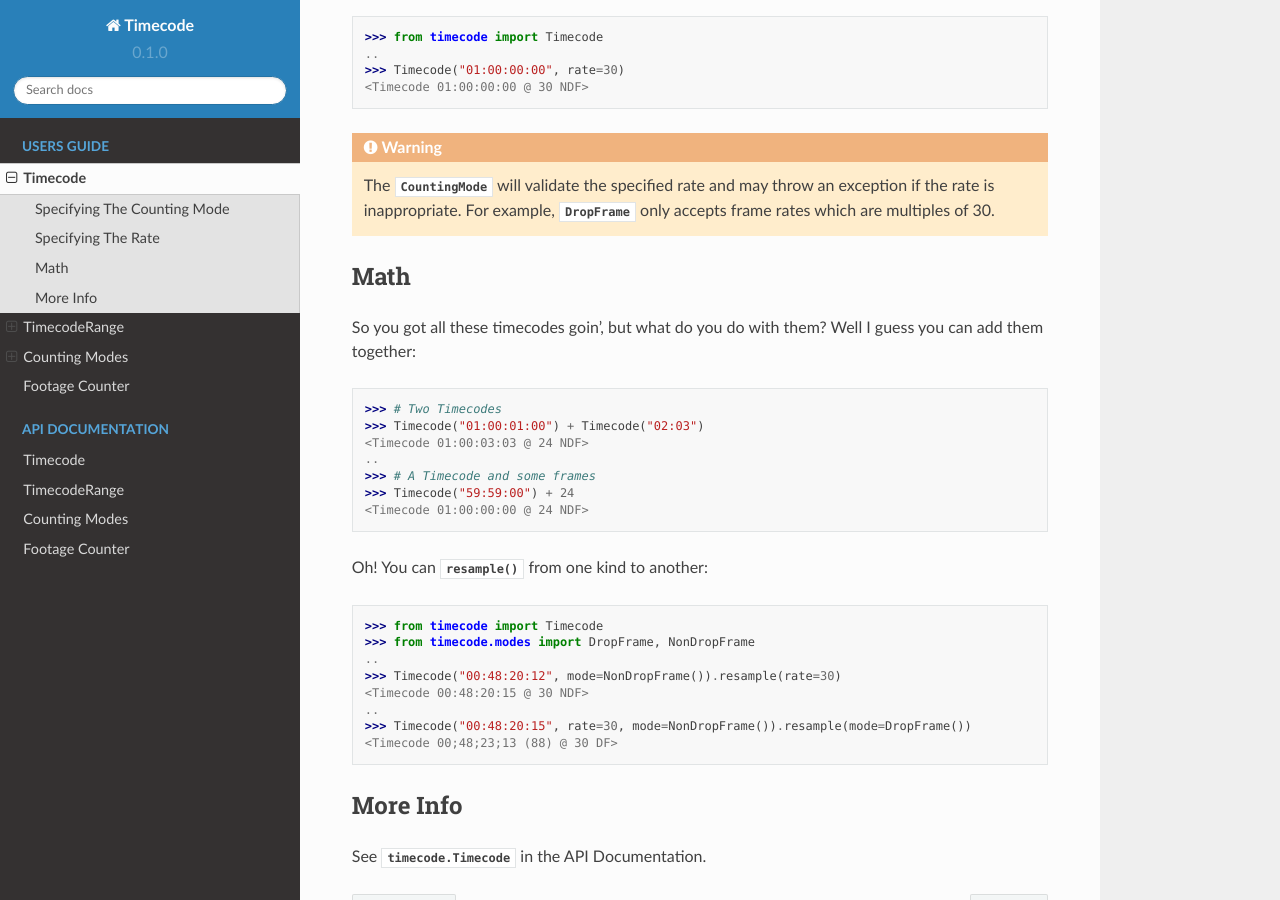
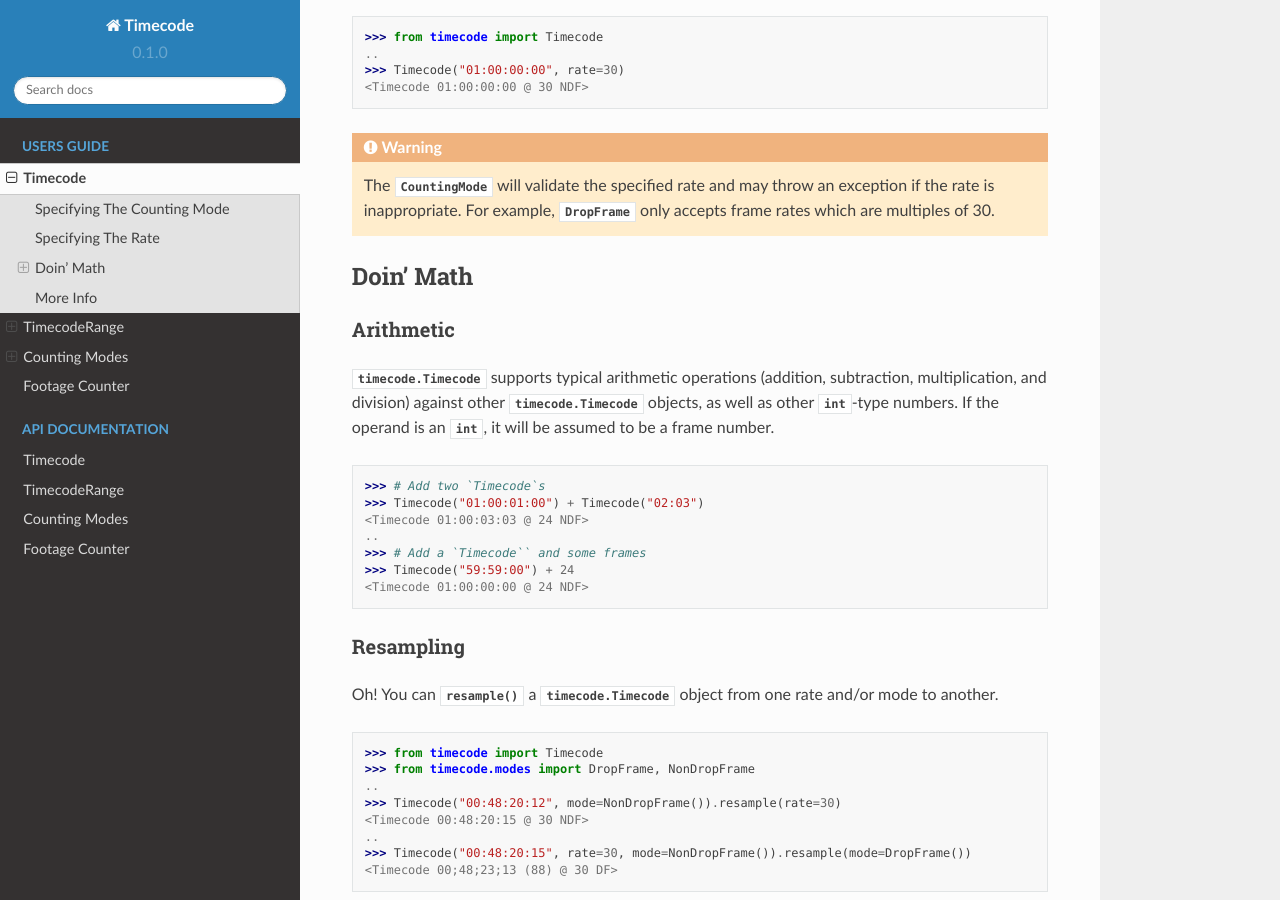
Before and after one commit to mjiggidy/timecode, a Sphinx documentation site: the page built from docs/source/usage/timecode.rst, in a window 1280 px wide and 900 px high, scrolled down 1056 px. Built offline with Sphinx 7.4.7 and the Read the Docs theme 2.0.0, drawn with Linux system fonts in a browser that asks for light colours.

Commit message:
Make "Math" sound more professional and uppity

```diff
--- a/docs/source/usage/timecode.rst
+++ b/docs/source/usage/timecode.rst
@@ -49,20 +49,28 @@ may be explicitly set with the ``rate`` parameter.
    :py:class:`~timecode.modes.DropFrame` only accepts frame rates which are multiples of 30.
 
 
-Math
-----
+Doin' Math
+----------
 
-So you got all these timecodes goin', but what do you do with them?  Well I guess you can add them together:
+Arithmetic
+~~~~~~~~~~
 
->>> # Two Timecodes
+:py:class:`timecode.Timecode` supports typical arithmetic operations (addition, subtraction, multiplication, and division) against
+other :py:class:`timecode.Timecode` objects, as well as other :py:class:`int`\-type numbers.  If the operand is an :py:class:`int`\,
+it will be assumed to be a frame number.
+
+>>> # Add two `Timecode`s
 >>> Timecode("01:00:01:00") + Timecode("02:03")
 <Timecode 01:00:03:03 @ 24 NDF>
 ..
->>> # A Timecode and some frames
+>>> # Add a `Timecode`` and some frames
 >>> Timecode("59:59:00") + 24
 <Timecode 01:00:00:00 @ 24 NDF>
 
-Oh!  You can :py:meth:`~timecode.Timecode.resample` from one kind to another:
+Resampling
+~~~~~~~~~~
+
+Oh!  You can :py:meth:`~timecode.Timecode.resample` a :py:class:`timecode.Timecode` object from one rate and/or mode to another.
 
 >>> from timecode import Timecode
 >>> from timecode.modes import DropFrame, NonDropFrame
@@ -73,6 +81,7 @@ Oh!  You can :py:meth:`~timecode.Timecode.resample` from one kind to another:
 >>> Timecode("00:48:20:15", rate=30, mode=NonDropFrame()).resample(mode=DropFrame())
 <Timecode 00;48;23;13 (88) @ 30 DF>
 
+
 More Info
 ---------
 
```
